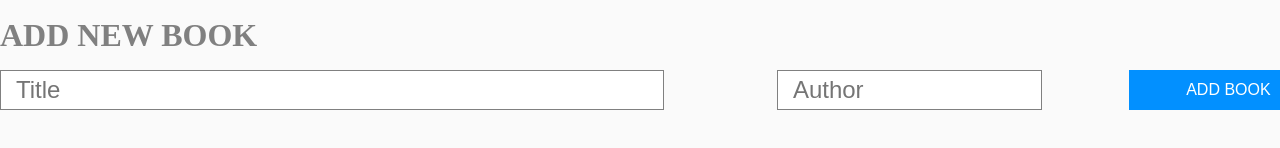
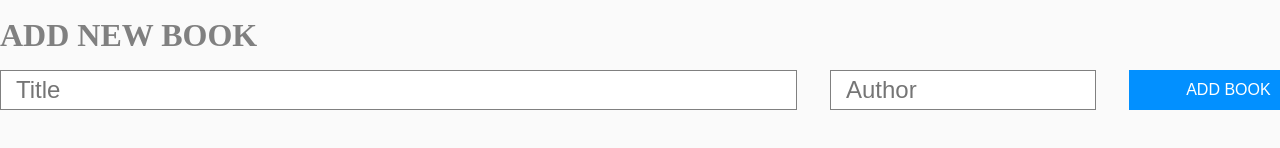
Before and after one commit to danifromecuador/playbook, a React (Vite) app: page / in a window 1280 px wide. Shown: the part 304-452 px from the top of the page. Built offline with nearby package versions, Linux system fonts and the light colour scheme; no server answers.

Commit message:
Adjust space between element in Input.jsx

```diff
--- a/src/styles/Input.css
+++ b/src/styles/Input.css
@@ -18,7 +18,7 @@ form {
 }
 
 .inputTitle {
-  width: 50%;
+  width: 60%;
   height: 2.5rem;
   padding: 15px;
   font-size: 1.5rem;
@@ -30,7 +30,6 @@ form {
   height: 2.5rem;
   padding: 15px;
   font-size: 1.5rem;
-  margin: 0 0 0 2%;
   border: 1px solid gray;
 }
 
```
